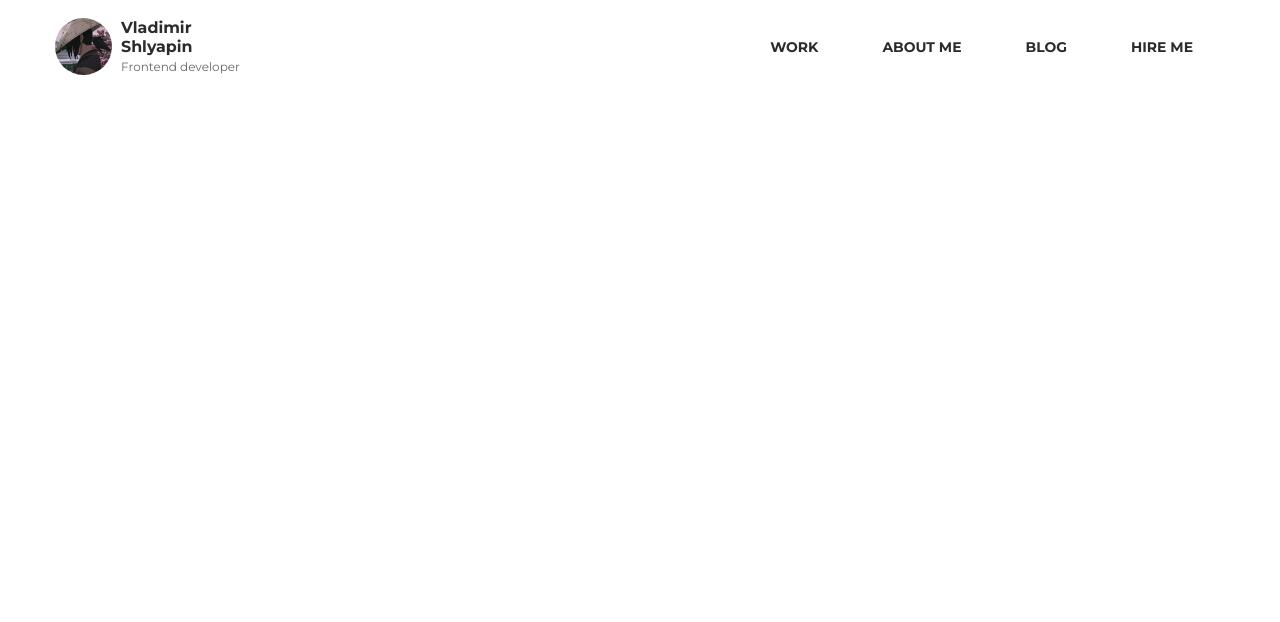
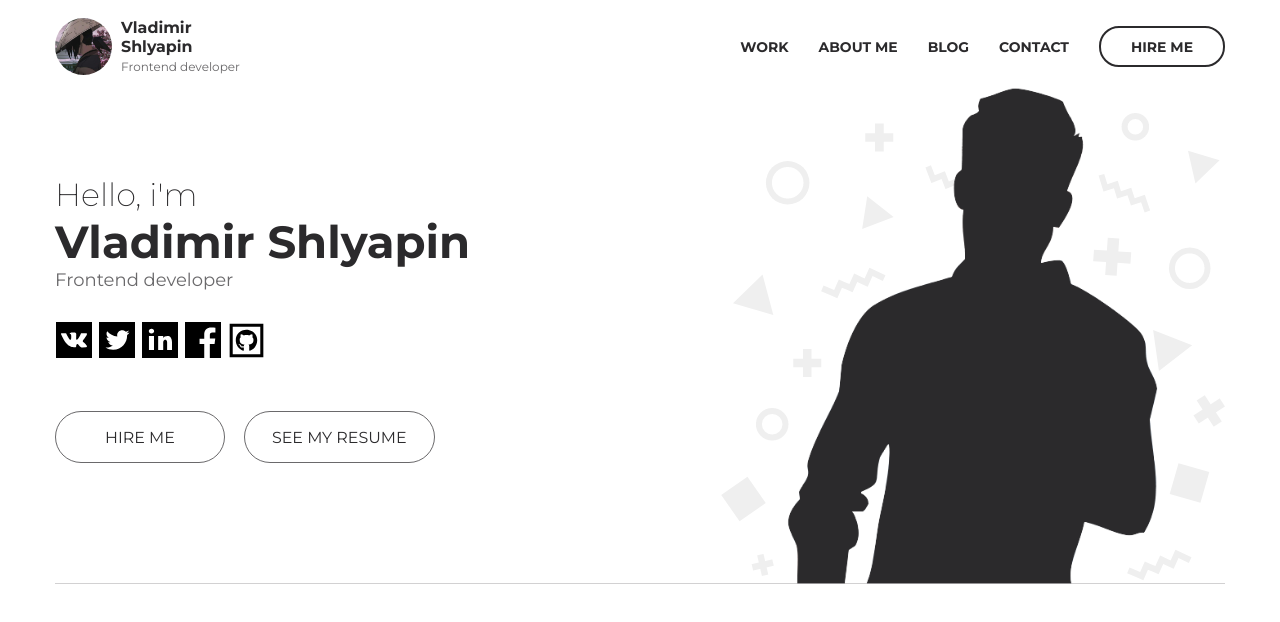
Before and after one commit to ComeSSSomeAll/portfolio, a plain HTML site: page index.html in a window 1280 px wide. Drawn offline with Linux system fonts and the light colour scheme.

Commit message:
added intro block

```diff
--- /dev/null
+++ b/assets/blocks/btn.less
@@ -0,0 +1,39 @@
+// main: ../style.less
+
+.btn {
+    display: inline-block;
+    vertical-align: top;
+    padding: 1.1rem 1.8rem;
+    min-width: 170px;
+
+    border: 1px solid @gray;
+    border-radius: 30px;
+    background: none;
+    cursor: pointer;
+
+    font-family: inherit;
+    font-size: 1.06rem;
+    line-height: 1.1;
+    text-transform: uppercase;
+    color: @black;
+    text-decoration: none;
+    text-align: center;
+
+    transition: background-color .2s linear,
+    color .2s linear,
+    box-shadow .2s linear;
+
+    &:focus {
+        outline: none;
+    }
+
+    &:hover {
+        background-color: @black;
+        box-shadow: 2px 2px 10px fade(#000, 24%);
+        color: #fff;
+    }
+
+    + .btn {
+        margin-left: 1rem;
+    }
+}
--- a/assets/blocks/intro.less
+++ b/assets/blocks/intro.less
@@ -1,7 +1,43 @@
 // main: ../style.less
 
 .intro {
-    width: 200px;
-    height: 200px;
-    background-color: #ccc;
+
 }
+
+.intro__inner {
+    display: flex;
+    padding-top: 100px;
+    padding-bottom: 120px;
+    position: relative;
+    background: url("img/symbols.png") right bottom no-repeat;
+    border-bottom: 1px solid fade(@gray, 30%);
+}
+
+.intro__content {
+    width: 50%;
+}
+
+.intro__subtitle {
+    font-size: 2.13rem;
+    color: @black;
+    font-weight: 200;
+}
+
+.intro__title {
+    font-size: 3rem;
+    color: @black;
+    font-weight: 700;
+}
+
+.intro__text {
+    margin-bottom: 25px;
+    font-size: 1.2rem;
+    color: fade(@black, 70%);
+}
+
+.intro__photo {
+    position: absolute;
+    bottom: -1px;
+    right: 0;
+    z-index: 1;
+}
--- a/assets/blocks/nav.less
+++ b/assets/blocks/nav.less
@@ -3,20 +3,56 @@
 .nav {
     display: flex;
     height: 100%;
+    align-items: center;
 }
 
 .nav__link {
-    padding: 0.66rem 2rem;
+    margin-left: 2rem;
+    position: relative;
+
     font-size: 0.93rem;
     color: @black;
     text-transform: uppercase;
     font-weight: 700;
     text-decoration: none;
 
-    border: 2px solid transparent;
+
     border-radius: 20px;
 
-    &:hover {
+    &::after {
+        content: '';
+        width: 0;
+        height: 2px;
+        background-color: @black;
+
+        position: absolute;
+        bottom: -2px;
+        left: 0;
+        z-index: 1;
+
+        transition: width .2s linear;
+    }
+
+    &:hover:not(.nav__link--btn) {
+        &:after {
+            width: 100%;
+        }
+    }
+
+    /* Modificators */
+
+    &--btn {
+        padding: 0.66rem 2rem;
+        border: 2px solid transparent;
+        border-radius: 20px;
         border-color: @black;
+
+        transition: background-color .2s linear,
+        color .2s linear;
+
+        &:hover {
+            background-color: @black;
+            color: #fff;
+        }
     }
 }
--- /dev/null
+++ b/assets/blocks/social.less
@@ -0,0 +1,17 @@
+// main: ../style.less
+
+.social {
+    display: flex;
+    margin-bottom: 42px;
+}
+
+.social__link {
+    text-decoration: none;
+    margin-left: -5px;
+
+    transition: transform .1s linear;
+
+    &:hover {
+        transform: translateY(-5px);
+    }
+}
--- a/assets/style.less
+++ b/assets/style.less
@@ -13,6 +13,10 @@ body {
     color: @black;
 }
 
+h1,h2,h3,h4,h5,h6 {
+    margin: 0;
+}
+
 *,
 *:before,
 *:after {
@@ -25,3 +29,6 @@ body {
 @import "blocks/header.less";
 @import "blocks/user.less";
 @import "blocks/nav.less";
+@import "blocks/intro.less";
+@import "blocks/social.less";
+@import "blocks/btn.less";
--- a/index.html
+++ b/index.html
@@ -6,7 +6,7 @@
     <meta name="viewport" content="width=device-width, initial-scale=1.0">
     <link rel="preconnect" href="https://fonts.googleapis.com">
     <link rel="preconnect" href="https://fonts.gstatic.com" crossorigin>
-    <link href="https://fonts.googleapis.com/css2?family=Montserrat:ital,wght@0,300;0,400;0,700;1,300&display=swap" rel="stylesheet">
+    <link href="https://fonts.googleapis.com/css2?family=Montserrat:ital,wght@0,200;0,300;0,400;0,700;1,300&display=swap" rel="stylesheet">
     <link rel="stylesheet" href="assets/style.css">
     <title>Portfolio</title>
 </head>
@@ -32,12 +32,55 @@
                     <a class="nav__link" href="#">work</a>
                     <a class="nav__link" href="#">about me</a>
                     <a class="nav__link" href="#">blog</a>
-                    <a class="nav__link" href="#">hire me</a>
+                    <a class="nav__link" href="#">contact</a>
+                    <a class="nav__link nav__link--btn" href="#">hire me</a>
                 </nav>
 
             </div> <!-- header__inner -->
         </div>  <!-- container -->
     </header> <!-- header -->
 
+
+    <!-- Intro -->
+
+    <section class="intro">
+        <div class="container">
+
+            <div class="intro__inner">
+                <div class="intro__content">
+                    <h2 class="intro__subtitle">Hello, i'm</h2>
+                    <h1 class="intro__title">Vladimir Shlyapin</h1>
+                    <div class="intro__text">Frontend developer</div>
+
+                    <div class="social">
+                        <a href="#" class="social__link">
+                            <img src="assets/img/vk.svg" alt="" >
+                        </a>
+                        <a href="#" class="social__link">
+                            <img src="assets/img/twitter.svg" alt="" >
+                        </a>
+                        <a href="#" class="social__link">
+                            <img src="assets/img/linkedin.svg" alt="">
+                        </a>
+                        <a href="#" class="social__link">
+                            <img src="assets/img/facebook.svg" alt="">
+                        </a>
+                        <a href="#" class="social__link">
+                            <img src="assets/img/github.svg" alt="">
+                        </a>
+                    </div>
+
+                    <a class="btn" href="#">Hire me</a>
+                    <button class="btn" href="#">See my resume</button>
+
+                </div> <!-- intro__content -->
+
+                <img class="intro__photo" src="assets/img/photo.png">
+
+            </div><!-- intro__inner -->
+
+        </div> <!-- container -->
+    </section> <!-- intro -->
+
 </body>
 </html>
```
Also changed, not shown: assets/img/facebook.svg (added), assets/img/github.svg (added), assets/img/linkedin.svg (added), assets/img/photo.png (added), assets/img/symbols.png (added), assets/img/tg.svg (added), assets/img/twitter.svg (added), assets/img/vk.svg (added), assets/img/whatsapp.svg (added), assets/style.css.
